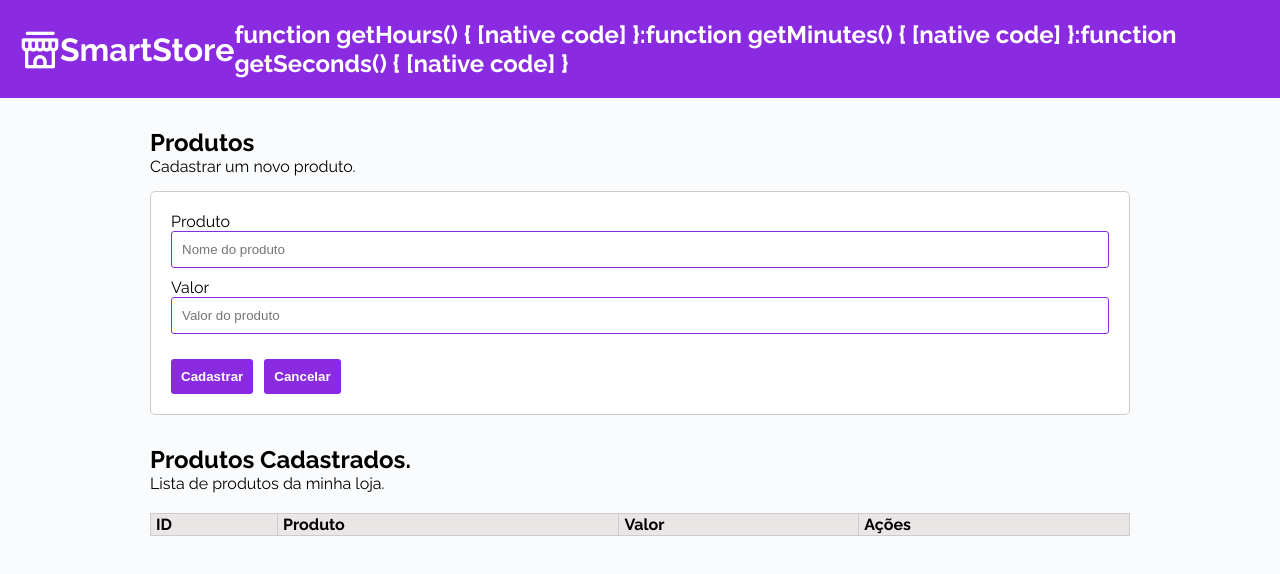
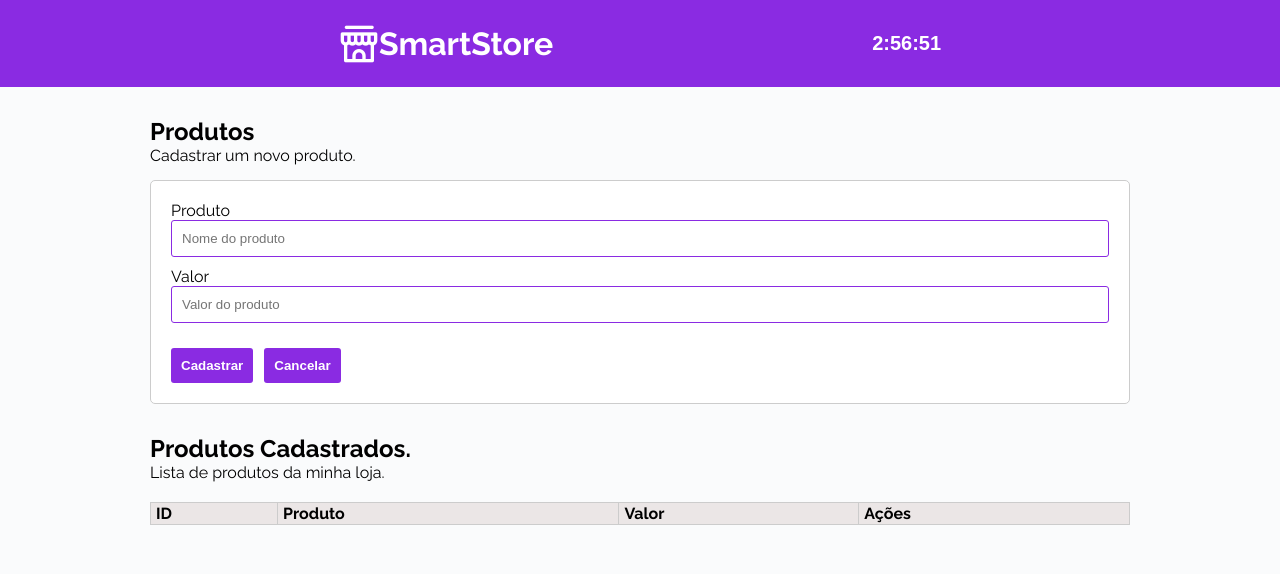
Before and after one commit to scr-dev/SmartStore, a plain HTML site: page index.html in a window 1280 px wide. Drawn offline with nearby package versions, Linux system fonts and the light colour scheme.

Commit message:
ajuste de timer

```diff
--- a/assets/css/style.css
+++ b/assets/css/style.css
@@ -24,7 +24,8 @@ header {
 }
 
 .timer {
-
+    font-family: Arial, Helvetica, sans-serif;
+    font-size: 20px;
 }
 
 .header__icon {
--- a/assets/js/main.js
+++ b/assets/js/main.js
@@ -301,11 +301,9 @@ const produto = new Produto();
   function showTimer() {
     let showTimer = document.querySelector('#timer');
     let date = new Date();
-    let h = date.getHours;
-    let m = date.getMinutes;
-    let s = date.getSeconds;
-
-    console.log(`${h}:${m}:${s}`)
+    let h = date.getHours();
+    let m = date.getMinutes();
+    let s = date.getSeconds();
 
     showTimer.innerHTML = `${h}:${m}:${s}`;
   }
```
